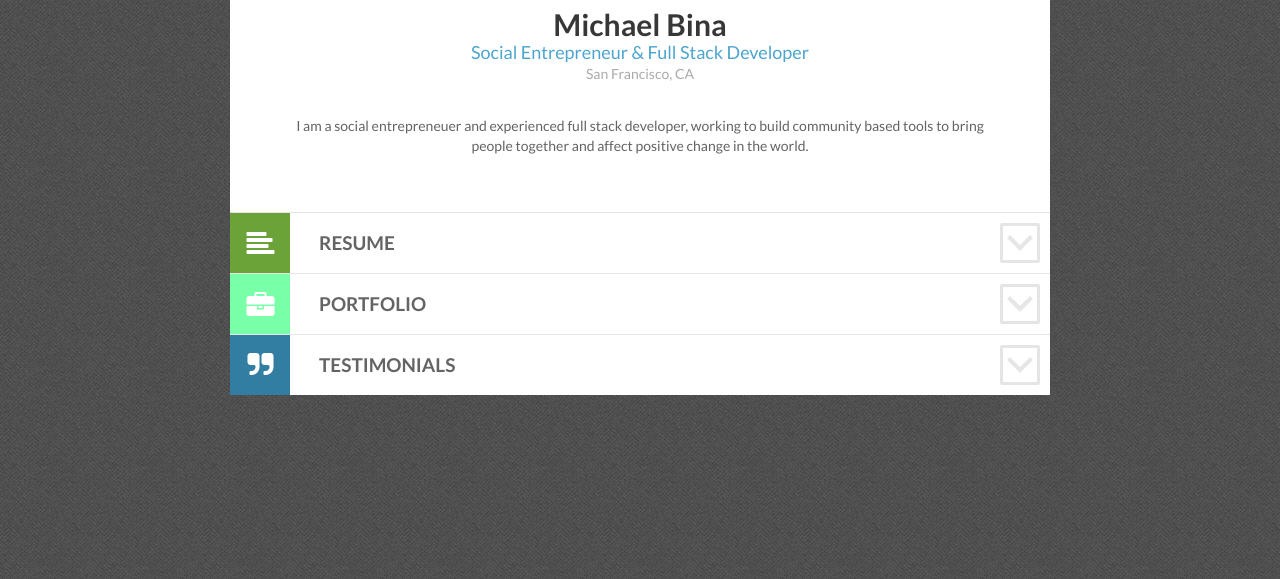
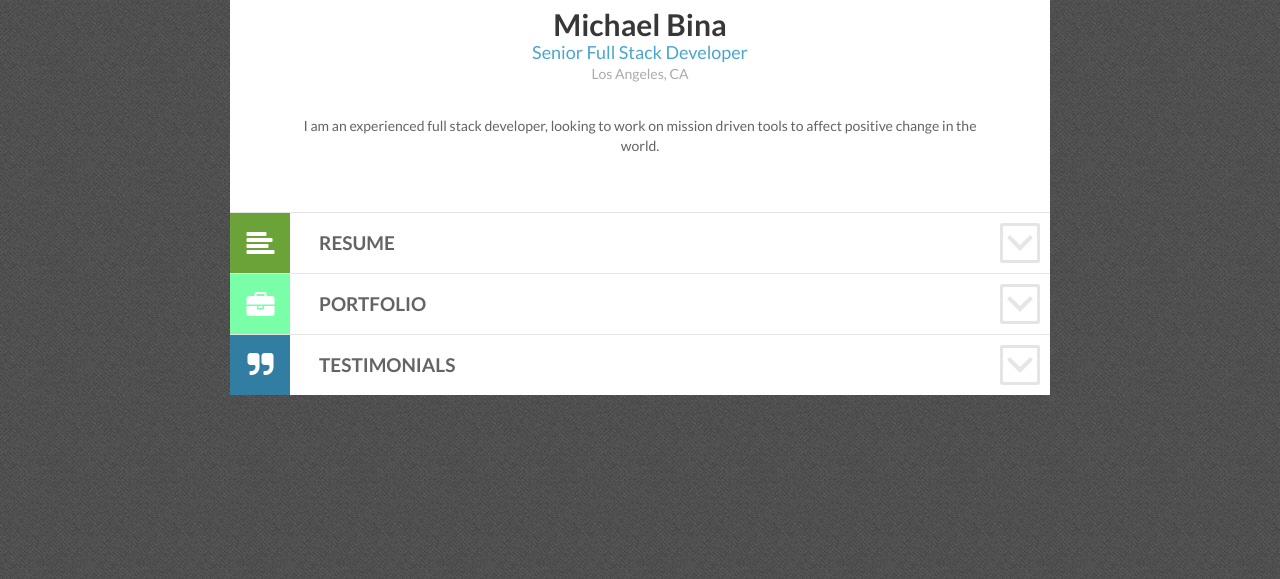
Before and after one commit to michaelbina/michaelbina, a plain HTML site: page index.html in a window 1280 px wide. Shown: the part 221-800 px from the top of the page. Drawn offline with Linux system fonts and the light colour scheme; some packages are replaced by stand-ins of ours.

Commit message:
Update index.html

```diff
--- a/index.html
+++ b/index.html
@@ -49,8 +49,8 @@
                 <div id="profile_name_area">
                   <div id="profile_name">
                     <h1 id="profile_title"><span class="firstname">Michael</span> <span class="lastname">Bina</span></h1>
-                    <h4 id="profile_position">Social Entrepreneur & Full Stack Developer</h4>
-                    <h4 id="profile_location">San Francisco, CA</h4>
+                    <h4 id="profile_position">Senior Full Stack Developer</h4>
+                    <h4 id="profile_location">Los Angeles, CA</h4>
                   </div>
                 </div>
               </div>
@@ -67,9 +67,12 @@
             </div>
           </div>
           <div class="section_body profile_section_body">
-            <div class="proile_body">I am a social entrepreneuer and experienced full stack developer, working to build community based tools to bring people together and affect positive change in the world.</div>
+<!--             <div class="proile_body">I am a social entrepreneuer and experienced full stack developer, working to build community based tools to bring people together and affect positive change in the world.</div>
+ -->
+<!--             <div class="proile_body">I am an experienced full stack developer, well versed in a number of back-end and front-end technologies.  I have experience with, and an understanding of, all levels of development, from requirements, to design, to development, to testing, to deployment. I bring a positive attitude to all projects and consider myself very easy to work with.</div>           -->
+            <div class="proile_body">I am an experienced full stack developer, looking to work on mission driven tools to affect positive change in the world.</div>
 
-<!--             <div class="proile_body">I am an experienced full stack developer, well versed in a number of back-end and front-end technologies.  I have experience with, and an understanding of, all levels of development, from requirements, to design, to development, to testing, to deployment. I bring a positive attitude to all projects and consider myself very easy to work with.</div>           -->
+
 	  </div>
         </section>
         <div id="mainpage_accordion_area">
```
